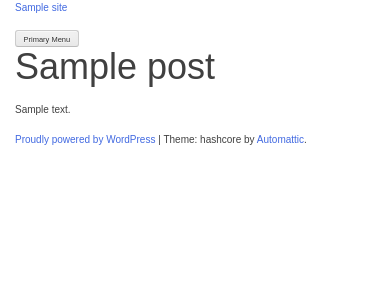
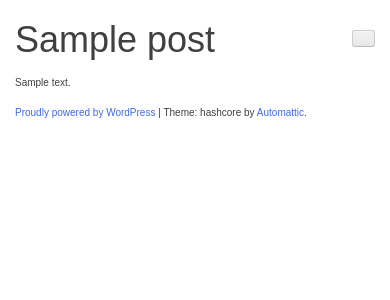
Before and after one commit to orlando/alfacent, a WordPress theme: template content/themes/hashcore/page.php in a window 390 px wide. Shown: the top 300 px of the page. Run offline with PHP 8.4 and a stand-in for WordPress, Linux system fonts and the light colour scheme; the site name, menu and one post (Sample post) are stand-ins, and other content is empty; some libraries are stand-ins or nearby versions; some web fonts are replaced.

Commit message:
Add header with multiple file to work in mobile
In this commit add part of code from labcoat to do a same header,
include multiple file was scss with style include new function
of wordpress 4.5 logo type. need polish because if in early phase

```diff
--- /dev/null
+++ b/content/themes/hashcore/assets/scripts/main.js
@@ -0,0 +1,74 @@
+  /****************** function for menu hide and show ***************************/
+(function($) {
+  var previousScroll = 0, // previous scroll position
+  menuOffset = 50, // height of menu (once scroll passed it, menu is hidden)
+  detachPoint = 560, // point of detach (after scroll passed it, menu is fixed)
+  hideShowOffset = 6; // scrolling value after which triggers hide/show menu
+  // on scroll hide/show menu
+  $(window).scroll(function() {
+    if (!$('#site-nav').hasClass('expanded')) {
+      var currentScroll = $(this).scrollTop(), // gets current scroll position
+      scrollDifference = Math.abs(currentScroll - previousScroll); // calculates how fast user is scrolling
+      // if scrolled past menu
+      if (currentScroll > menuOffset) {
+        // if scrolled past detach point add class to fix menu
+        if (currentScroll > detachPoint) {
+          if (!$('#site-nav').hasClass('detached'))
+          $('#site-nav').addClass('detached');
+        }
+        // if scrolling faster than hideShowOffset hide/show menu
+        if (scrollDifference >= hideShowOffset) {
+          if (currentScroll > previousScroll) {
+            // scrolling down; hide menu
+            if (!$('#site-nav').hasClass('invisible'))
+            $('#site-nav').addClass('invisible');
+          } else {
+            // scrolling up; show menu
+            if ($('#site-nav').hasClass('invisible'))
+            $('#site-nav').removeClass('invisible');
+          }
+        }
+      } else {
+        // only remove “detached” class if user is at the top of document (menu jump fix)
+        if (currentScroll <= 0){
+          $('#site-nav').removeClass();
+        }
+      }
+      // if user is at the bottom of document show menu
+      if ((window.innerHeight + window.scrollY) >= document.body.offsetHeight) {
+        $('#site-nav').removeClass('invisible');
+      }
+      // replace previous scroll position with new one
+      previousScroll = currentScroll;
+    }
+  });
+  // shows/hides navigation’s popover if class "expanded"
+  $('.mobile-toggle').on('click touchstart', function(event) {
+    showHideNav();
+    event.preventDefault();
+  });
+  // clicking anywhere inside navigation or heading won’t close navigation’s popover
+  $('#site-nav-mobile').on('click touchstart', function(event){
+    event.stopPropagation();
+  });
+  // checks if navigation’s popover is shown
+  function showHideNav() {
+    if ($('#site-nav').hasClass('expanded')) {
+      hideNav();
+    } else {
+      showNav();
+    }
+  }
+  // shows the navigation’s popover
+  function showNav() {
+    $('#site-nav').removeClass('invisible').addClass('expanded');
+    $('.mobile-toggle').addClass('is-active'); // menu toggle animation to X
+    window.setTimeout(function(){$('body').addClass('no_scroll');}, 200); // Firefox hack. Hides scrollbar as soon as menu animation is done
+    }
+  // hides the navigation’s popover
+  function hideNav() {
+    window.setTimeout(function(){$('body').removeClass();}, 10); // allow animations to start before removing class (Firefox)
+    $('#site-nav').removeClass('expanded');
+    $('.mobile-toggle').removeClass('is-active'); // menu toggle animation to burger icon
+  }
+})(jQuery);
--- a/content/themes/hashcore/header.php
+++ b/content/themes/hashcore/header.php
@@ -21,31 +21,15 @@
 </head>
 
 <body <?php body_class(); ?>>
-<div class="container">
+<div class="container-fluid">
 	<div id="page" class="site">
-		<a class="skip-link screen-reader-text" href="#content"><?php esc_html_e( 'Skip to content', 'hashcore' ); ?></a>
+		<?php get_template_part( 'template-parts/header', 'nav' ); ?>
 
-		<header id="masthead" class="site-header" role="banner">
-			<div class="site-branding">
-				<?php
-				if ( is_front_page() && is_home() ) : ?>
-					<h1 class="site-title"><a href="<?php echo esc_url( home_url( '/' ) ); ?>" rel="home"><?php bloginfo( 'name' ); ?></a></h1>
-				<?php else : ?>
-					<p class="site-title"><a href="<?php echo esc_url( home_url( '/' ) ); ?>" rel="home"><?php bloginfo( 'name' ); ?></a></p>
-				<?php
-				endif;
 
-				$description = get_bloginfo( 'description', 'display' );
-				if ( $description || is_customize_preview() ) : ?>
-					<p class="site-description"><?php echo $description; /* WPCS: xss ok. */ ?></p>
-				<?php
-				endif; ?>
-			</div><!-- .site-branding -->
+		<!--nav id="site-navigation" class="main-navigation" role="navigation">
+			<button class="menu-toggle" aria-controls="primary-menu" aria-expanded="false"><?php esc_html_e( 'Primary Menu', 'hashcore' ); ?></button>
+			<?php wp_nav_menu( array( 'theme_location' => 'primary', 'menu_id' => 'primary-menu' ) ); ?>
+		</nav><!-- #site-navigation -->
+	</header><!-- #masthead -->
 
-			<nav id="site-navigation" class="main-navigation" role="navigation">
-				<button class="menu-toggle" aria-controls="primary-menu" aria-expanded="false"><?php esc_html_e( 'Primary Menu', 'hashcore' ); ?></button>
-				<?php wp_nav_menu( array( 'theme_location' => 'primary', 'menu_id' => 'primary-menu' ) ); ?>
-			</nav><!-- #site-navigation -->
-		</header><!-- #masthead -->
-
-		<div id="content" class="site-content">
+	<div id="content" class="site-content">
--- a/content/themes/hashcore/inc/custom-header.php
+++ b/content/themes/hashcore/inc/custom-header.php
@@ -24,7 +24,7 @@ function hashcore_custom_header_setup() {
 	add_theme_support( 'custom-header', apply_filters( 'hashcore_custom_header_args', array(
 		'default-image'          => '',
 		'default-text-color'     => '000000',
-		'width'                  => 1000,
+		'width'                  => 250,
 		'height'                 => 250,
 		'flex-height'            => true,
 		'wp-head-callback'       => 'hashcore_header_style',
--- a/content/themes/hashcore/inc/setup.php
+++ b/content/themes/hashcore/inc/setup.php
@@ -26,6 +26,15 @@ if ( ! function_exists( 'hashcore_setup' ) ) :
 
 		// Add default posts and comments RSS feed links to head.
 		add_theme_support( 'automatic-feed-links' );
+
+		/*
+		 * Enable support for custom logo.
+		 */
+		add_theme_support( 'custom-logo', array(
+			'height'      => 100,
+			'width'       => 255,
+			'flex-height' => false,
+		) );
 
 		/*
 		 * Let WordPress manage the document title.
@@ -124,6 +133,8 @@ function hashcore_scripts() {
 
 	wp_enqueue_script( 'hashcore-js-bootstrap', get_template_directory_uri() . '/assets/scripts/bootstrap.min.js', array( 'jquery' ),'v3',true );
 
+	wp_enqueue_script( 'hashcore-js-main', get_template_directory_uri() . '/assets/scripts/main.js', array( 'jquery' ),'v1',true );
+
 	if ( is_singular() && comments_open() && get_option( 'thread_comments' ) ) {
 		wp_enqueue_script( 'comment-reply' );
 	}
--- a/content/themes/hashcore/inc/template-tags.php
+++ b/content/themes/hashcore/inc/template-tags.php
@@ -119,3 +119,14 @@ function hashcore_category_transient_flusher() {
 }
 add_action( 'edit_category', 'hashcore_category_transient_flusher' );
 add_action( 'save_post',     'hashcore_category_transient_flusher' );
+
+if ( ! function_exists( 'hashcore_the_custom_logo' ) ) :
+	/**
+	 * Displays the optional custom logo.
+	 */
+	function hashcore_the_custom_logo() {
+		if ( function_exists( 'the_custom_logo' ) ) {
+			the_custom_logo();
+		}
+	}
+endif;
--- /dev/null
+++ b/content/themes/hashcore/sass/_components--header.scss
@@ -0,0 +1,68 @@
+$size--header-height:                            7rem;
+$size--header-font:                              85%;
+$color--branding-text:                           white;
+$size--strip-margin-top:                         6px;
+$size--strip-height:                             4px;
+$size--strip-width-base:                         32px;
+$size--strip-width-step:                         6px;
+$size--strip-margin-left:                        $size--strip-width-step;
+
+.site-header {
+  font-size: $size--header-font;
+  left: 0;
+  padding-bottom: $grid-gutter-width;
+  padding-top: $grid-gutter-width;
+  position: absolute;
+  top: 0;
+  width: 100%;
+  z-index: 1;
+
+  body.alternative & {
+    background-color: $color--tertiary;
+  }
+}
+
+.header-branding {
+  display: inline-block;
+  position: relative;
+  white-space: nowrap;
+
+  img {
+    height: $size--header-height;
+    width: auto;
+  }
+
+  .branding-text {
+    font-size: 120%;
+    bottom: 0;
+    color: $color--branding-text;
+    margin: 0;
+    line-height: 1;
+    left: $size--header-height + 2rem;
+    position: absolute;
+  }
+}
+
+.header-links {
+  float: right;
+  height: $size--header-height;
+  list-style: none;
+  margin: 0;
+  padding: 0;
+
+  .header-link {
+    display: table;
+    font-size: 100%;
+    float: left;
+    height: 100%;
+
+    & + .header-link {
+      padding-left: 4rem;
+    }
+
+    > a {
+      display: table-cell;
+      vertical-align: bottom;
+    }
+  }
+}
--- /dev/null
+++ b/content/themes/hashcore/sass/_components--mobile-menu.scss
@@ -0,0 +1,178 @@
+$size--site-nav-height:                                12rem;
+$color--branding-text:                                 white;
+$color--branding-text-hover:                           #d9d9d9;
+
+// when navigation is shown, don’t allow scrolling of content
+body.no_scroll {
+  overflow: hidden;
+  height: 100%;
+}
+
+// Firefox fix for overflow: hidden. Scroll bar is hidden and moves everything to the right
+@-moz-document url-prefix() {
+  body.no_scroll {
+    /*margin-right: 23px;*/
+  }
+
+  body.no_scroll .expanded {
+    /*padding-right: 7px;*/
+    background: rgba(255,88,36,.98); /* because FF no blur, reduce bg transparency */
+  }
+}
+
+// on intial load fade in the menu
+@-webkit-keyframes firstFadeInAndDrop {
+  0%   {-webkit-transform: translate(0,-54px);}
+  100% {-webkit-transform: translate(0,0);}
+}
+
+@-moz-keyframes firstFadeInAndDrop {
+  0%   {-moz-transform: translate(0,-54px);}
+  100% {-moz-transform: translate(0,0);}
+}
+
+@keyframes firstFadeInAndDrop {
+  0%   {transform: translate(0,-54px);}
+  100% {transform: translate(0,0);}
+}
+
+// === TOP MENU LAYOUT ===
+// =======================
+
+#site-nav {
+  position: absolute;
+  top: 0;
+  right: 0;
+  width: 100%;
+  height: $size--site-nav-height;
+  z-index: 2;
+  overflow: hidden;
+
+  -webkit-transform: translate(0,0);
+  -moz-transform: translate(0,0);
+  -o-transform: translate(0,0);
+  transform: translate(0,0);
+
+  -webkit-transition: -webkit-transform .4s, height .3s, background .4s;
+  -moz-transition: -moz-transform .4s, height .3s, background .4s;
+  transition: transform .4s, height .3s, background .4s;
+
+  -webkit-animation: firstFadeInAndDrop .5s;
+  -moz-animation: firstFadeInAndDrop .5s;
+  animation: firstFadeInAndDrop .5s;
+
+  // when hidden it goes up
+  &.invisible {
+    -webkit-transform: translate(0,-64px);
+    -moz-transform: translate(0,-64px);
+    -o-transform: translate(0,-64px);
+    transform: translate(0,-64px);
+
+    -webkit-transition: -webkit-transform .2s;
+    -moz-transition: -moz-transform .2s;
+    -o-transition: -o-transform .2s;
+    transition: transform .2s;
+
+    opacity: 0;
+  }
+
+  // when shown & detached position is fixed
+  &.detached {
+    position: fixed;
+    background: rgba(255,88,36,.80);
+
+    -webkit-transition: -webkit-transform .3s, height .3s, background .4s, opacity .3s;
+    -moz-transition: -moz-transform .3s, height .3s, background .4s, opacity .3s;
+    -o-transition: -o-transform .3s, height .3s, background .4s, opacity .3s;
+    transition: transform .3s, height .3s, background .4s, opacity .3s;
+
+    // small header
+    & .site-header {
+      padding-top: $grid-gutter-width/2;
+    }
+  }
+
+  // increases menu width & height
+  &.expanded {
+    width: 100%;
+    height: 100%;
+    position: fixed;
+    cursor: default;
+    background: rgba(255,88,36,.90);
+  }
+}
+
+// === MENU NAVIGATION ===
+// positions navigation content
+#site-nav-mobile {
+  -webkit-transform: translate(0,-700px);
+  -moz-transform: translate(0,-700px);
+  -o-transform: translate(0,-700px);
+  transform: translate(0,-700px);
+
+  opacity: 0;
+  height: 100%;
+  width: 100%;
+  margin: 0 auto;
+  text-align: center;
+  overflow: hidden;
+  padding-top: $size--site-nav-height;
+
+  -webkit-transition: -webkit-transform .15s, opacity .7s;
+  -moz-transition: -moz-transform .15s, opacity .7s;
+  -o-transition: -o-transform .15s, opacity .7s;
+  transition: transform .15s, opacity .7s;
+}
+
+// shows navigation
+#site-nav.expanded #site-nav-mobile {
+  -webkit-transform: translate(0,0);
+  -moz-transform: translate(0,0);
+  -o-transform: translate(0,0);
+  transform: translate(0,0);
+
+  opacity: 1;
+}
+
+// === MENU NAVIGATION CONTENT === */
+// =============================== */
+
+.site-nav-mobile {
+  height: 100%;
+  margin-top: 2rem;
+  padding-bottom: 2rem;
+  //hidde scroll bar
+  margin-right: -20px;
+  padding-right: 20px;
+  overflow: auto;
+
+  &-links {
+    list-style: none;
+    margin: 0;
+    padding: 0;
+  }
+
+  &-link {
+    display: block;
+    padding:  0;
+
+    & > a {
+      display: inline-block;
+    }
+
+    & > a:hover &__text,
+    & > a:hover &__info {
+      color: $color--branding-text-hover;
+    }
+
+    &__text,
+    &__info {
+      color: $color--branding-text;
+      //@include simple-transition();
+    }
+
+    &__text {
+      margin: 0;
+    }
+  }
+}
--- /dev/null
+++ b/content/themes/hashcore/sass/_settings--palette.scss
@@ -0,0 +1,35 @@
+// -----------------------------------------------------------------------------
+// $COLOR-VARIABLES
+// -----------------------------------------------------------------------------
+
+$aluminium:                     #989898;
+$black:                         #000000;
+$concrete:                      #F2F2F2;
+$custom-black:                  #333333;
+$hint-of-red:                   #FAFAFA;
+$gray:                          #CFD8DC;
+$kelly-green:                   #46B300;
+$mirage:                        #100F2A;
+$lime:                          #85C92A;
+$lily-white:                    #ECECEC;
+$red:                           #F7412D;
+$lust:                          #EC2811;
+$crayon-orange:                 #FF5C1F;
+$violet:                        #A100B7;
+$white:                         #FFFFFF;
+
+$yummly:                        #D36911;
+$real-scout:                    #488EDD;
+
+
+// -----------------------------------------------------------------------------
+// $USABLE-COLORS
+// -----------------------------------------------------------------------------
+
+$color--base:                   $white;
+$color--tertiary:               $mirage;
+$color--accent:                 $crayon-orange;
+$color--text:                   $black;
+
+$color--error:                  $lust;
+$color--success:                $lime;
--- a/content/themes/hashcore/sass/main.scss
+++ b/content/themes/hashcore/sass/main.scss
@@ -32,6 +32,7 @@
 /*--------------------------------------------------------------
 # Bootstrap
 --------------------------------------------------------------*/
+@import "settings--palette";
 @import "bootstrap/stylesheets/bootstrap";
 
 /*--------------------------------------------------------------
@@ -43,6 +44,8 @@
 # Elements
 --------------------------------------------------------------*/
 @import "elements/elements";
+@import "components--header";
+@import "components--mobile-menu";
 
 /*--------------------------------------------------------------
 # Forms
--- /dev/null
+++ b/content/themes/hashcore/template-parts/header-nav.php
@@ -0,0 +1,71 @@
+<nav id="site-nav">
+  <header class="site-header">
+  	<div class="container-fluid">
+  		<div class="row">
+  			<div class="col-xs-12 col-sm-4">
+  				<div class="header-branding">
+
+            <?php if ( hashcore_the_custom_logo() ) : ?>
+          	<a href="<?php echo esc_url( home_url( '/' ) ); ?>" rel="home">
+              <?php hashcore_the_custom_logo(); ?>
+          	</a>
+            <?php endif; // End logo image check. ?>
+
+  				</div>
+          <div class="header-branding pull-right">
+            <button class="mobile-toggle visible-xs-inline-block">
+    	        <i class="fa fa-bars" aria-hidden="true"></i>
+    	      </button>
+          </div>
+
+  			</div>
+  			<div class="col-sm-8 hidden-xs">
+          <?php wp_nav_menu( array( 'theme_location' => 'primary', 'menu_id' => 'primary-menu' ) ); ?>
+  				<!--ul class="header-links">
+  					<li class="header-link"><a href="/about">Who we are</a></li>
+  					<li class="header-link"><a href="/team">Team</a></li>
+  					<li class="header-link"><a href="/projects">Work</a></li>
+  					<li class="header-link"><a href="/hire-us">Hire us</a></li>
+  				</ul-->
+  			</div>
+
+  		</div>
+  	</div>
+  </header>
+
+  <div id="site-nav-mobile">
+    <?php wp_nav_menu( array( 'theme_location' => 'primary', 'menu_id' => 'primary-menu' ) ); ?>
+    <!--div class="site-nav-mobile">
+      <ul class="site-nav-mobile-links">
+        <li class="site-nav-mobile-link">
+          <a href="/about">
+            <h3 class="site-nav-mobile-link__text">Who we are</h3>
+            <p class="site-nav-mobile-link__info">Who we are?</p>
+          </a>
+        </li>
+
+        <li class="site-nav-mobile-link">
+          <a href="/team">
+            <h3 class="site-nav-mobile-link__text">Team</h3>
+            <p class="site-nav-mobile-link__info">We're Hash Labs</p>
+          </a>
+        </li>
+
+        <li class="site-nav-mobile-link">
+          <a href="/projects">
+            <h3 class="site-nav-mobile-link__text">Our Work</h3>
+            <p class="site-nav-mobile-link__info">This is what we do best!</p>
+          </a>
+        </li>
+
+        <li class="site-nav-mobile-link">
+          <a href="/hire-us">
+            <h3 class="site-nav-mobile-link__text">Hire us</h3>
+            <p class="site-nav-mobile-link__info">Ready to create something awesome?</p>
+          </a>
+        </li>
+
+      </ul>
+    </div-->
+  </div>
+</nav>
```
Also changed, not shown: content/themes/hashcore/assets/styles/main.css.
